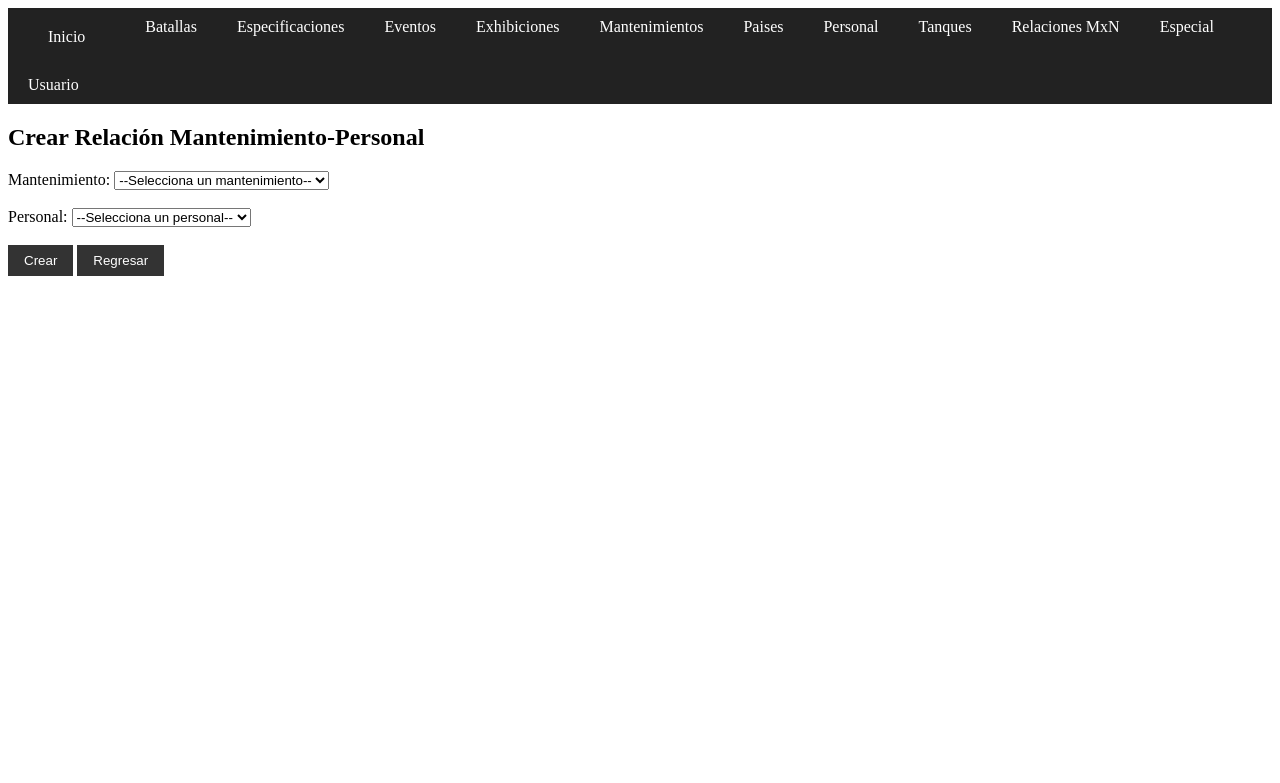
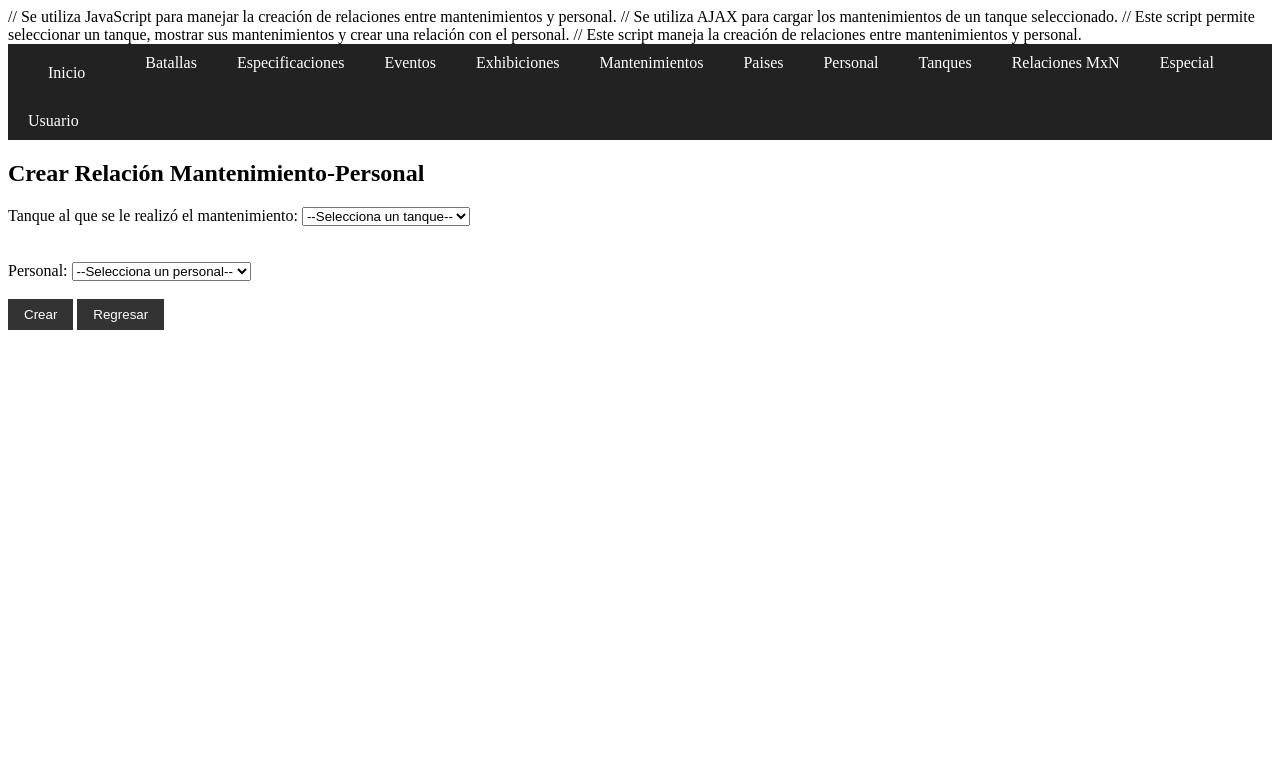
Before and after one commit to REBX-JOS/Museo_Tanques, a PHP site: page /mantenimiento_personal/create.php in a window 1280 px wide. Shown: the top 783 px of the page. Run offline with PHP 8.4, Linux system fonts and the light colour scheme; data comes from the database, SQL or seed files in the repository.

Commit message:
Agregue funcion con JavaScript en create.php de Mantenimiento-Personal

```diff
--- a/estilos.css
+++ b/estilos.css
@@ -97,3 +97,21 @@ input[type="submit"] {
     color: #fff;
     border: none;
 }
+
+.button-link {
+    background: none;
+    border: none;
+    color: #0000EE;
+    text-decoration: underline;
+    cursor: pointer;
+    font: inherit;
+    padding: 0;
+    margin: 0;
+}
+.button-link:visited {
+    color: #551A8B;
+}
+.button-link:hover {
+    color: #E60000;
+    text-decoration: underline;
+}
--- a/mantenimiento_personal/create.php
+++ b/mantenimiento_personal/create.php
@@ -1,7 +1,48 @@
+// Se utiliza JavaScript para manejar la creación de relaciones entre mantenimientos y personal.
+// Se utiliza AJAX para cargar los mantenimientos de un tanque seleccionado.
+// Este script permite seleccionar un tanque, mostrar sus mantenimientos y crear una relación con el personal.
+// Este script maneja la creación de relaciones entre mantenimientos y personal.
 <?php
 include_once "../config.php";
 $msg = "";
-if ($_SERVER["REQUEST_METHOD"] == "POST") {
+
+// AJAX: Si recibe GET con un id_tanque, muestra solo la tabla de mantenimientos filtrada (igual que mantenimientos/read.php)
+if (isset($_GET['ajax']) && $_GET['ajax'] === 'mantenimientos' && isset($_GET['id_tanque'])) {
+    $id_tanque = intval($_GET['id_tanque']);
+    $sql = "SELECT m.*, t.nombre_tanque FROM mantenimientos m JOIN tanques t ON m.id_tanque = t.id_tanque WHERE m.id_tanque = $id_tanque ORDER BY m.id_mantenimiento";
+    $result = $conn->query($sql);
+    ?>
+    <table>
+        <tr>
+            <th>ID</th>
+            <th>ID Tanque</th>
+            <th>Nombre Tanque</th>
+            <th>Fecha</th>
+            <th>Tipo</th>
+            <th>Notas</th>
+            <th>Acciones</th>
+        </tr>
+        <?php while($row = $result->fetch_assoc()): ?>
+        <tr>
+            <td><?= $row['id_mantenimiento'] ?></td>
+            <td><?= $row['id_tanque'] ?></td>
+            <td><?= htmlspecialchars($row['nombre_tanque']) ?></td>
+            <td><?= $row['fecha_mantenimiento'] ?></td>
+            <td><?= $row['tipo_mantenimiento'] ?></td>
+            <td><?= $row['notas'] ?></td>
+            <td>
+                <a href="../mantenimientos/update.php?id=<?= $row['id_mantenimiento'] ?>">Editar</a> |
+                <a href="../mantenimientos/delete.php?id=<?= $row['id_mantenimiento'] ?>" onclick="return confirm('¿Seguro que deseas eliminar este mantenimiento?')">Eliminar</a> |
+                <button type="button" class="seleccionar-mantenimiento" data-id="<?= $row['id_mantenimiento'] ?>">Seleccionar</button>
+            </td>
+        </tr>
+        <?php endwhile; ?>
+    </table>
+    <?php
+    exit;
+}
+// Si es POST, procesa la creación de la relación mantenimiento-personal
+if ($_SERVER["REQUEST_METHOD"] == "POST" && isset($_POST["id_mantenimiento"], $_POST["id_personal"])) {
     $idm = $_POST["id_mantenimiento"];
     $idp = $_POST["id_personal"];
     $sql = "INSERT INTO mantenimiento_personal (id_mantenimiento, id_personal) VALUES (?, ?)";
@@ -14,27 +55,60 @@ if ($_SERVER["REQUEST_METHOD"] == "POST") {
     }
 }
 ?>
-
 <!DOCTYPE html>
 <html>
 <head>
     <title>Crear Mantenimiento Personal</title>
     <link rel="stylesheet" href="../estilos.css">
+    <script>
+    document.addEventListener('DOMContentLoaded', function() {
+        var tanqueSelect = document.getElementById('id_tanque');
+        var tablaDiv = document.getElementById('tabla-mantenimientos');
+        var idMantenimientoInput = document.getElementById('id_mantenimiento');
+
+        tanqueSelect.addEventListener('change', function() {
+            var idTanque = this.value;
+            tablaDiv.innerHTML = '';
+            idMantenimientoInput.value = '';
+            if (idTanque) {
+                fetch('create.php?ajax=mantenimientos&id_tanque=' + idTanque)
+                    .then(response => response.text())
+                    .then(html => {
+                        tablaDiv.innerHTML = html;
+                        tablaDiv.querySelectorAll('.seleccionar-mantenimiento').forEach(function(btn) {
+                            btn.addEventListener('click', function() {
+                                idMantenimientoInput.value = this.getAttribute('data-id');
+                                // Resalta la fila seleccionada
+                                tablaDiv.querySelectorAll('tr').forEach(tr => tr.classList.remove('seleccionado'));
+                                btn.closest('tr').classList.add('seleccionado');
+                            });
+                        });
+                    });
+            }
+        });
+    });
+    </script>
+    <style>
+    .seleccionado { background: #e0ffe0; }
+    </style>
 </head>
 <body>
 <?php include "../menu.php"; ?>
 <h2>Crear Relación Mantenimiento-Personal</h2>
 <form method="post">
-    Mantenimiento:
-    <select name="id_mantenimiento" required>
-        <option value="">--Selecciona un mantenimiento--</option>
+    Tanque al que se le realizó el mantenimiento:
+    <select name="id_tanque" id="id_tanque" required>
+        <option value="">--Selecciona un tanque--</option>
         <?php
-        $result = $conn->query("SELECT id_mantenimiento FROM mantenimientos");
+        $result = $conn->query("SELECT id_tanque, nombre_tanque FROM tanques");
         while ($row = $result->fetch_assoc()) {
-            echo "<option value='" . $row['id_mantenimiento'] . "'>" . $row['id_mantenimiento'] . "</option>";
+            echo "<option value='" . $row['id_tanque'] . "'>" . htmlspecialchars($row['nombre_tanque']) . "</option>";
         }
         ?>
     </select><br><br>
+    <input type="hidden" name="id_mantenimiento" id="id_mantenimiento" value="" required>
+    <div id="tabla-mantenimientos"></div>
+    <br>
     Personal:
     <select name="id_personal" required>
         <option value="">--Selecciona un personal--</option>
```
